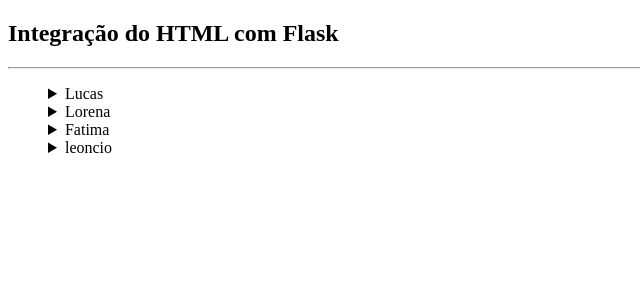
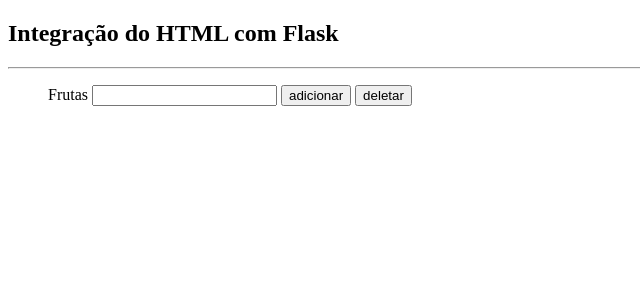
Before and after one commit to LucasCarvalhoo/Aprendendo_Flask, a Flask app: page / in a window 1280 px wide. Shown: the top 300 px of the page, without its empty margins (0-640 px from the left). Run offline with Flask 3, Linux system fonts and the light colour scheme.

Commit message:
Adicionando dados em lista

```diff
--- a/secao1/app.py
+++ b/secao1/app.py
@@ -1,15 +1,18 @@
 # primeiro fazer a importação do flask
-from flask import Flask, render_template
+from flask import Flask, render_template, request
 
 # apos nomear a apclicação é definido o parametro da aplicação
 app = Flask(__name__)
-
+frutas = []
 # agora é criado uma rota
-@app.route('/')
+@app.route('/', methods=["GET", "POST", "DELETE"])
 def principal():
-    notas = {"Lucas": 9.0, "Lorena": 8.0, "Fatima": 10.0, "leoncio": 10.0}
-    return render_template("index.html", notas=notas)
+    if request.method == "POST":
+        if request.form.get("fruta"):
+            frutas.append(request.form.get("fruta"))
+    return render_template("index.html", frutas=frutas)
 
 @app.route('/sobre')
 def sobre():
-    return render_template("sobre.html")
+    notas = {"Lucas": 9.0, "Lorena": 8.0, "Fatima": 10.0, "leoncio": 10.0}
+    return render_template("sobre.html", notas=notas)
--- a/secao1/templates/index.html
+++ b/secao1/templates/index.html
@@ -9,12 +9,16 @@
     <h2>Integração do HTML com Flask</h2>
     <hr>
     <ol>
-        {%for aluno, nota in notas.items()%}
-            <details>
-                <summary>{{aluno}}</summary>
-                <p>{{nota}}</p>
-            </details>
+        {%for fruta in frutas%}
+            <li>{{fruta}}</li>
         {%endfor%}
+        <form action="{{url_for('principal')}}" method="POST">
+        <form action="{{url_for('principal')}}" method="DELETE">
+            <label>Frutas</label>
+            <input type="text", name="fruta">
+            <button>adicionar</button>
+            <button>deletar</button>
+        </form>
     </ol>
 </body>
 </html>
```
Also changed, not shown: secao1/templates/sobre.html (+8 -0 lines).
